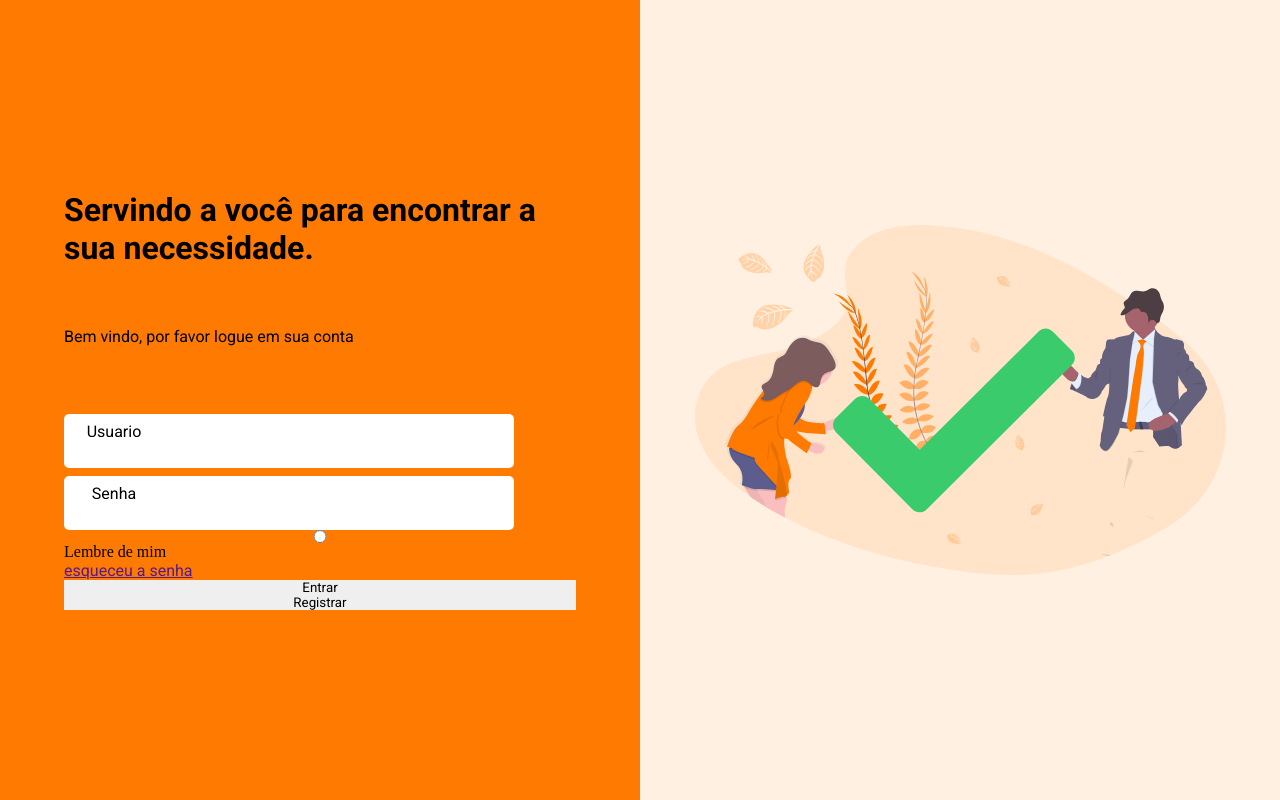
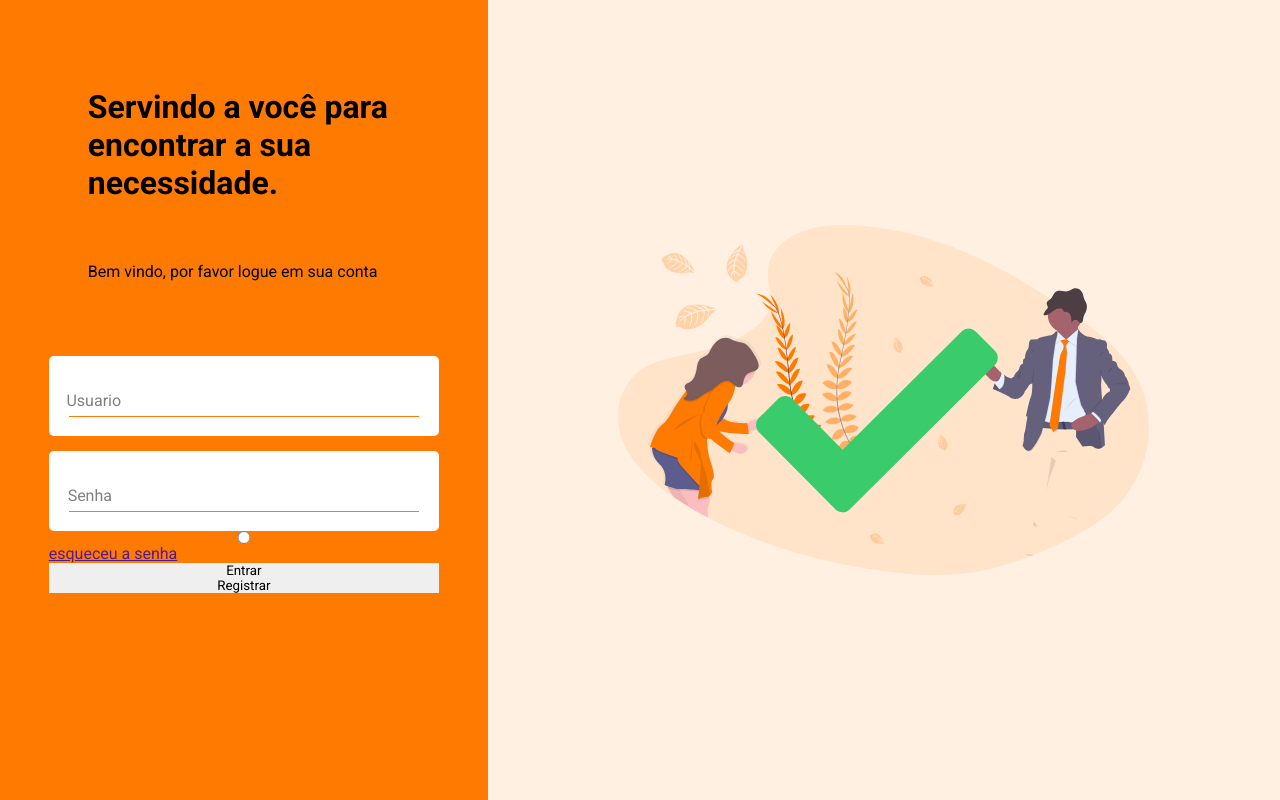
Before and after one commit to gbryan6/bairs-web, a React (Create React App) app in the folder frontend/: page /login in a window 1280 px wide. Built offline with nearby package versions, Linux system fonts and the light colour scheme.

Commit message:
feat: build input area

```diff
--- a/frontend/src/pages/login.js
+++ b/frontend/src/pages/login.js
@@ -15,20 +15,20 @@ function Login() {
                     <div className="content__login">
                         <form className="user__login">
 
-                            <div className="user">
-                                <label htmlFor="">
-                                    Usuario
-                                </label>
+                        <div className="wrapper">
+                            <div className="input__data">
                                 <input type="text" name="" id="" />
+                                <label htmlFor="">Usuario</label>
                             </div>
+                        </div>
+                        <div className="wrapper">
+                            <div className="input__data">
+                                <input type="password" name="" id="" />
+                                <label htmlFor="">Senha  </label>
+                            </div>
+                        </div>
 
-                            <div className="password">
-                                <label htmlFor="">
-                                    Senha</label>
-                                <input type="password" name="" id="" />
-                            </div>
-
-                            <input type="radio" name="" id="" /> Lembre de mim
+                            <input type="radio" name="" id="" value="Lembre de mim"/>
                             <a href="">esqueceu a senha</a>
 
                             <button>Entrar</button>
--- a/frontend/src/styles/pages/login.css
+++ b/frontend/src/styles/pages/login.css
@@ -5,6 +5,7 @@ label,
 button {
     font-family: "Roboto";
 }
+
 
 #login__content {
     width: 100vw;
@@ -14,7 +15,7 @@ button {
 }
 
 .login__content--right {
-    width: 50%;
+    width: 65%;
     height: 100vh;
     display: flex;
     align-items: center;
@@ -28,7 +29,7 @@ button {
 }
 
 .login__content--left {
-    width: 50%;
+    width: 40%;
     height: 100vh;
     background-color: #FF7A00;
 }
@@ -47,7 +48,7 @@ button {
 
 .content__user {
     width: 80%;
-    height: 100%;
+    height: 85%;
     margin: auto;
     display: flex;
     align-items: center;
@@ -56,19 +57,57 @@ button {
     align-items: center;
 }
 
+.login__message{
+    display: flex;
+    width: 80%;
+    flex-direction: column;
+    align-items: flex-start;
+    justify-content: flex-start;
+}
+
 .login__message p {
     margin: 60px 0;
 }
 
-.password,
-.user {
-    display: flex;
-    flex-direction: column;
+.wrapper{
+    width: 350px;
+    padding: 20px;
     background-color: white;
-    max-width: 450px;
-    height: 54px;
-    margin-top: 8px;
     border-radius: 5px;
+    margin-top: 15px;
+}
+
+.wrapper .input__data{
+    height: 40px;
+    width: 100%;
+    position: relative;
+}
+
+.wrapper .input__data input{
+    height: 100%;
+    width: 100%;
+    border: none;
+    border-bottom: 1px solid var(--color-primary);
+    font-size: 15px;
+    outline: none;
+
+}
+
+
+
+.wrapper .input__data label{
+    position: absolute;
+    bottom: 10px;
+    left: -25px;
+    text-align: center;
+    color: gray;
+    pointer-events: none;
+    transition: all 0.5s ease;
+}
+
+.input__data input:focus ~ label{
+
+    transform: translateY(-28px);
 }
 
 .content__login {
```
